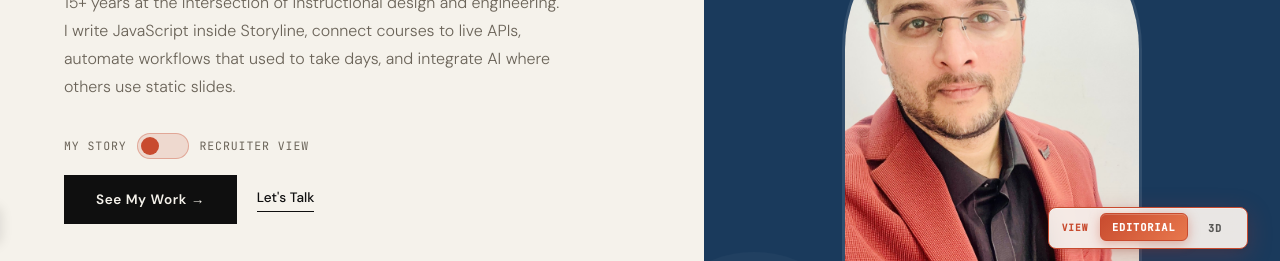
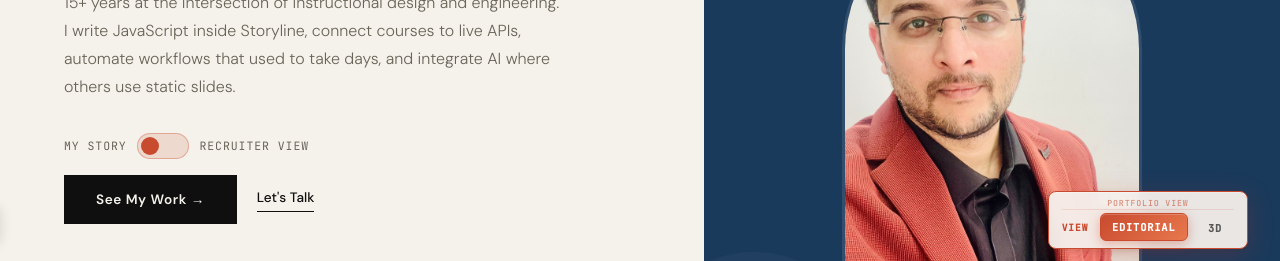
Before and after one commit to abhishrek47/abhishrek47.github.io, a plain HTML site: page index.html in a window 1280 px wide. Shown: the part 469-730 px from the top of the page. Drawn offline with nearby package versions, Linux system fonts and the light colour scheme; a web font is replaced by a local one.

Commit message:
Refactor view switcher styles and structure
Updated styles for the view switcher and added context label.

```diff
--- a/index.html
+++ b/index.html
@@ -537,18 +537,42 @@
   right: 2rem;
   z-index: 8800;
   display: flex;
+  flex-direction: column;
   align-items: center;
-  gap: 0.5rem; /* Reduced from 0.6rem */
+  gap: 0.3rem;
   background: rgba(245,240,235,0.95);
-  border: 1.5px solid #c84b2f; /* Reduced from 2px */
-  border-radius: 8px; /* Reduced from 12px */
-  padding: 0.4rem 0.8rem; /* Reduced from 0.6rem 1rem */
+  border: 1.5px solid #c84b2f;
+  border-radius: 8px;
+  padding: 0.45rem 0.8rem 0.4rem;
   box-shadow:
     0 6px 24px rgba(192,57,43,0.25),
     0 2px 6px rgba(0,0,0,0.1),
     inset 0 1px 0 rgba(255,255,255,0.3);
   backdrop-filter: blur(8px);
-  min-width: 120px; /* Reduced from 140px */
+  min-width: 120px;
+}
+/* Context label — tells a first-time visitor what this switches */
+.vsw-context {
+  font-family: 'JetBrains Mono', monospace;
+  font-size: 0.52rem;
+  font-weight: 500;
+  letter-spacing: 0.1em;
+  text-transform: uppercase;
+  color: rgba(200,75,47,0.6);
+  white-space: nowrap;
+  line-height: 1;
+  padding-bottom: 0.1rem;
+  border-bottom: 1px solid rgba(200,75,47,0.15);
+  width: 100%;
+  text-align: center;
+}
+/* Inner pill row */
+.vsw-row {
+  display: flex;
+  align-items: center;
+  gap: 0.5rem;
+  width: 100%;
+  justify-content: center;
 }
 
 /* Enhanced label */
@@ -1299,9 +1323,12 @@ body.view-3d-active #td-nav { display: flex; }
      VIEW SWITCHER (always visible)
 ════════════════════════════════════════ -->
 <div id="view-switcher">
-  <span class="vsw-label">View</span>
-  <button class="vsw-btn" id="btn-editorial" onclick="switchView('editorial')">Editorial</button>
-  <button class="vsw-btn" id="btn-3d" onclick="switchView('3d')">3D</button>
+  <span class="vsw-context">Portfolio view</span>
+  <div class="vsw-row">
+    <span class="vsw-label">View</span>
+    <button class="vsw-btn" id="btn-editorial" onclick="switchView('editorial')" title="Editorial — standard portfolio layout">Editorial</button>
+    <button class="vsw-btn" id="btn-3d" onclick="switchView('3d')" title="3D — immersive interactive experience">3D</button>
+  </div>
 </div>
 
 <!-- ════════════════════════════════════════
```
